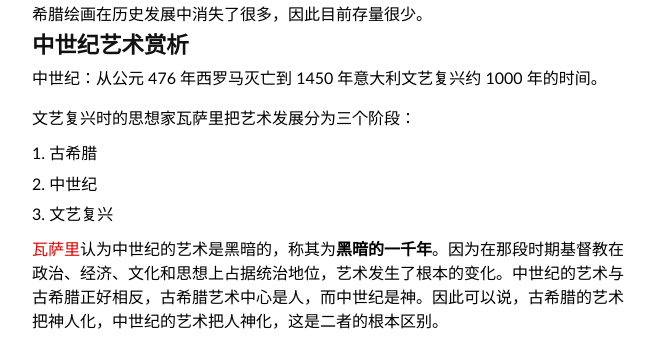
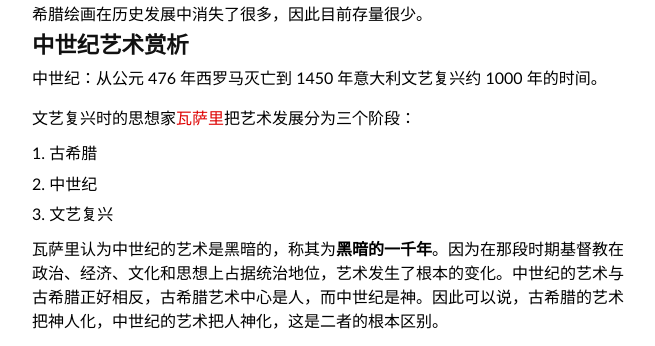
Before and after one commit to livc/livc.github.io, a Jekyll site: the page built from _posts/2017-01-31-175.md, in a window 1280 px wide and 900 px high, scrolled down 7183 px. Shown: the part 152-498 px from the top of the window, without its empty margins (308-963 px from the left). Built offline with Jekyll 4.4.1, drawn with Linux system fonts in a browser that asks for light colours; nearby versions of some CDN libraries; some web fonts are replaced; comment, search, counter and statistics services are not loaded.

```diff
--- a/_posts/2017-01-31-175.md
+++ b/_posts/2017-01-31-175.md
@@ -181,13 +181,13 @@ tags:
 
 中世纪：从公元 476 年西罗马灭亡到 1450 年意大利文艺复兴约 1000 年的时间。
 
-文艺复兴时的思想家瓦萨里把艺术发展分为三个阶段：
+文艺复兴时的思想家[瓦萨里](https://zh.wikipedia.org/wiki/%E4%B9%94%E5%B0%94%E4%B9%94%C2%B7%E7%93%A6%E8%90%A8%E9%87%8C)把艺术发展分为三个阶段：
 
 1. 古希腊
 2. 中世纪
 3. 文艺复兴
 
-[瓦萨里](https://zh.wikipedia.org/wiki/%E4%B9%94%E5%B0%94%E4%B9%94%C2%B7%E7%93%A6%E8%90%A8%E9%87%8C)认为中世纪的艺术是黑暗的，称其为**黑暗的一千年**。因为在那段时期基督教在政治、经济、文化和思想上占据统治地位，艺术发生了根本的变化。中世纪的艺术与古希腊正好相反，古希腊艺术中心是人，而中世纪是神。因此可以说，古希腊的艺术把神人化，中世纪的艺术把人神化，这是二者的根本区别。
+瓦萨里认为中世纪的艺术是黑暗的，称其为**黑暗的一千年**。因为在那段时期基督教在政治、经济、文化和思想上占据统治地位，艺术发生了根本的变化。中世纪的艺术与古希腊正好相反，古希腊艺术中心是人，而中世纪是神。因此可以说，古希腊的艺术把神人化，中世纪的艺术把人神化，这是二者的根本区别。
 
 中世纪最辉煌的是教堂，分为**哥特式教堂**和**罗马式教堂**。
 
```
